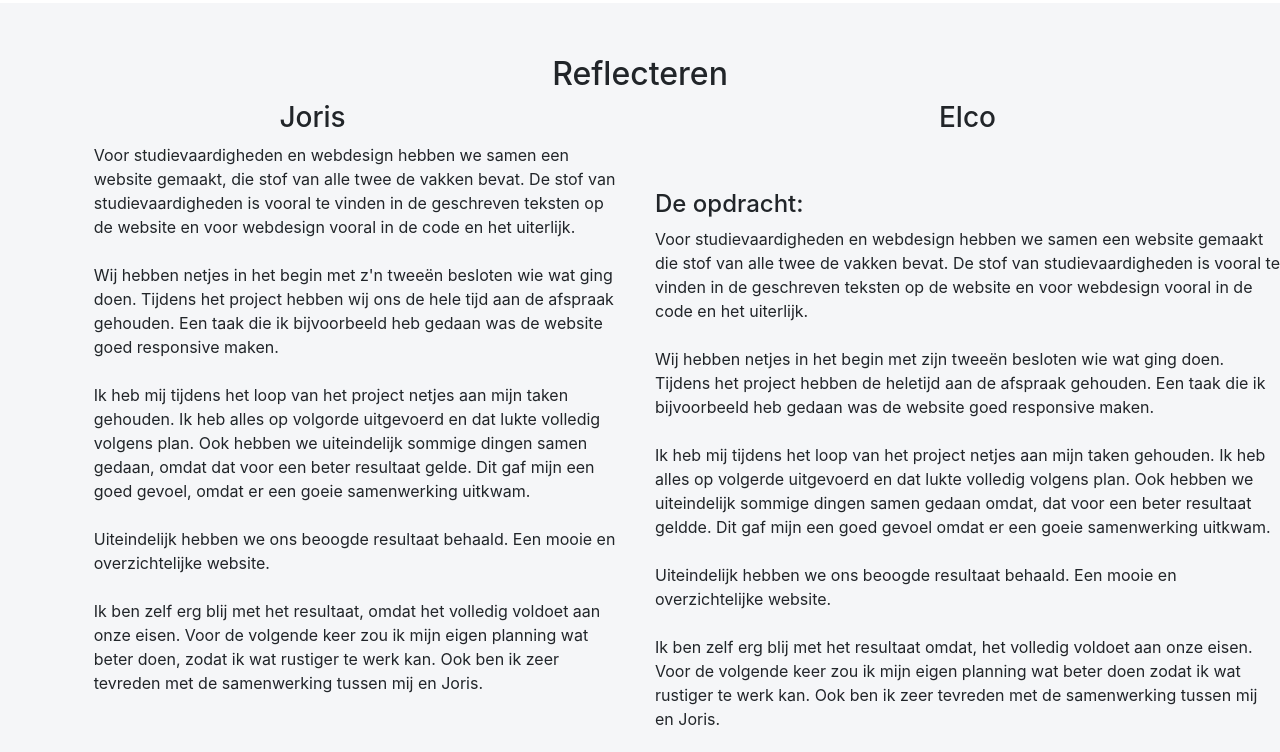
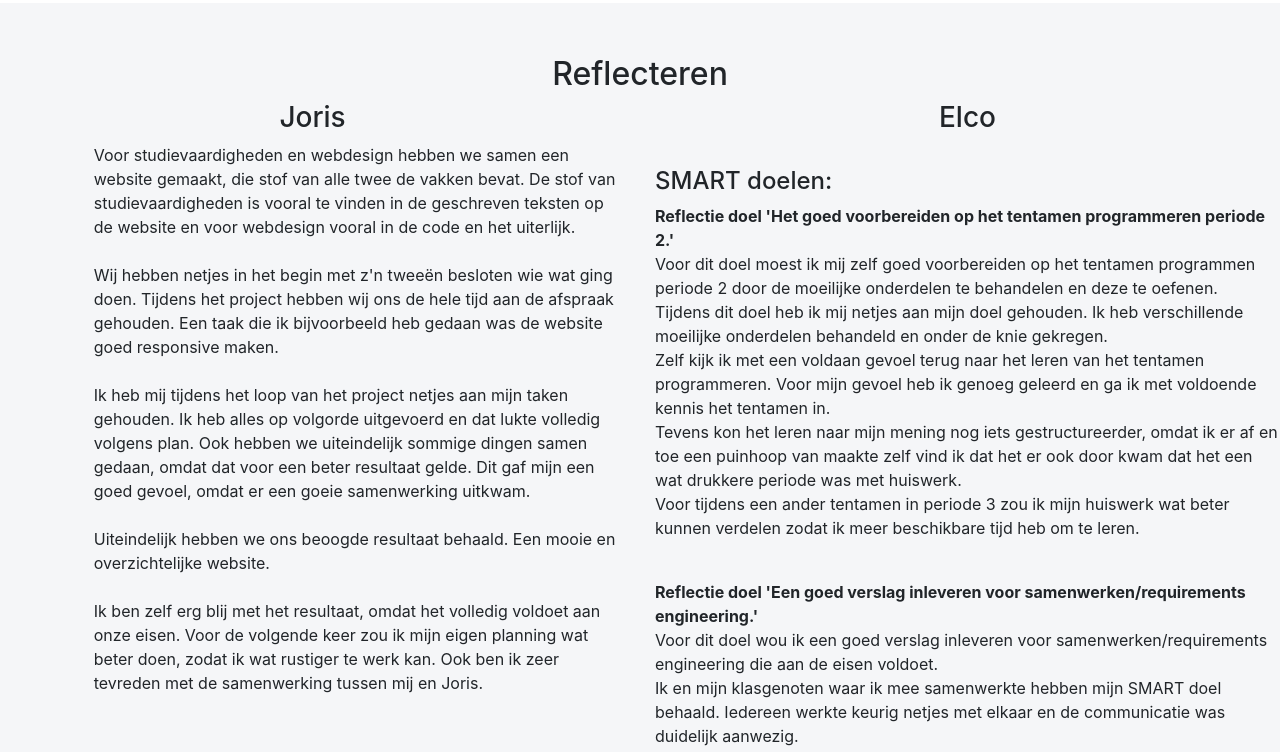
Before and after one commit to elco2000/WebDesignOpdracht, a plain HTML site: page index.html in a window 1280 px wide. Shown: the part 3031-3783 px from the top of the page. Drawn offline with nearby package versions, Linux system fonts and the light colour scheme.

Commit message:
Eigen inhoud aangepast.

```diff
--- a/index.html
+++ b/index.html
@@ -202,31 +202,6 @@
         </div>
         <div class="col-sm-6">
             <h3 class="name">Elco</h3>
-            <p class="right-text">
-                <h4>De opdracht:</h4>
-                Voor studievaardigheden en webdesign hebben we samen een website gemaakt die stof van alle twee de
-                vakken bevat. De stof van studievaardigheden is vooral te vinden in de geschreven teksten op de website
-                en voor webdesign vooral in de code en het uiterlijk.
-                <br>
-                <br>
-                Wij hebben netjes in het begin met zijn tweeën besloten wie wat ging doen. Tijdens het project hebben
-                de heletijd aan de afspraak gehouden. Een taak die ik bijvoorbeeld heb gedaan was de website goed
-                responsive maken.
-                <br>
-                <br>
-                Ik heb mij tijdens het loop van het project netjes aan mijn taken gehouden. Ik heb alles op volgerde
-                uitgevoerd en dat lukte volledig volgens plan. Ook hebben we uiteindelijk sommige dingen samen gedaan
-                omdat, dat voor een beter resultaat geldde. Dit gaf mijn een goed gevoel omdat er een goeie samenwerking
-                uitkwam.
-                <br>
-                <br>
-                Uiteindelijk hebben we ons beoogde resultaat behaald. Een mooie en overzichtelijke website.
-                <br>
-                <br>
-                Ik ben zelf erg blij met het resultaat omdat, het volledig voldoet aan onze eisen. Voor de volgende keer
-                zou ik mijn eigen planning wat beter doen zodat ik wat rustiger te werk kan. Ook ben ik zeer tevreden
-                met de samenwerking tussen mij en Joris.
-            </p>
             <br>
             <h4>SMART doelen:</h4>
             <p>
```
